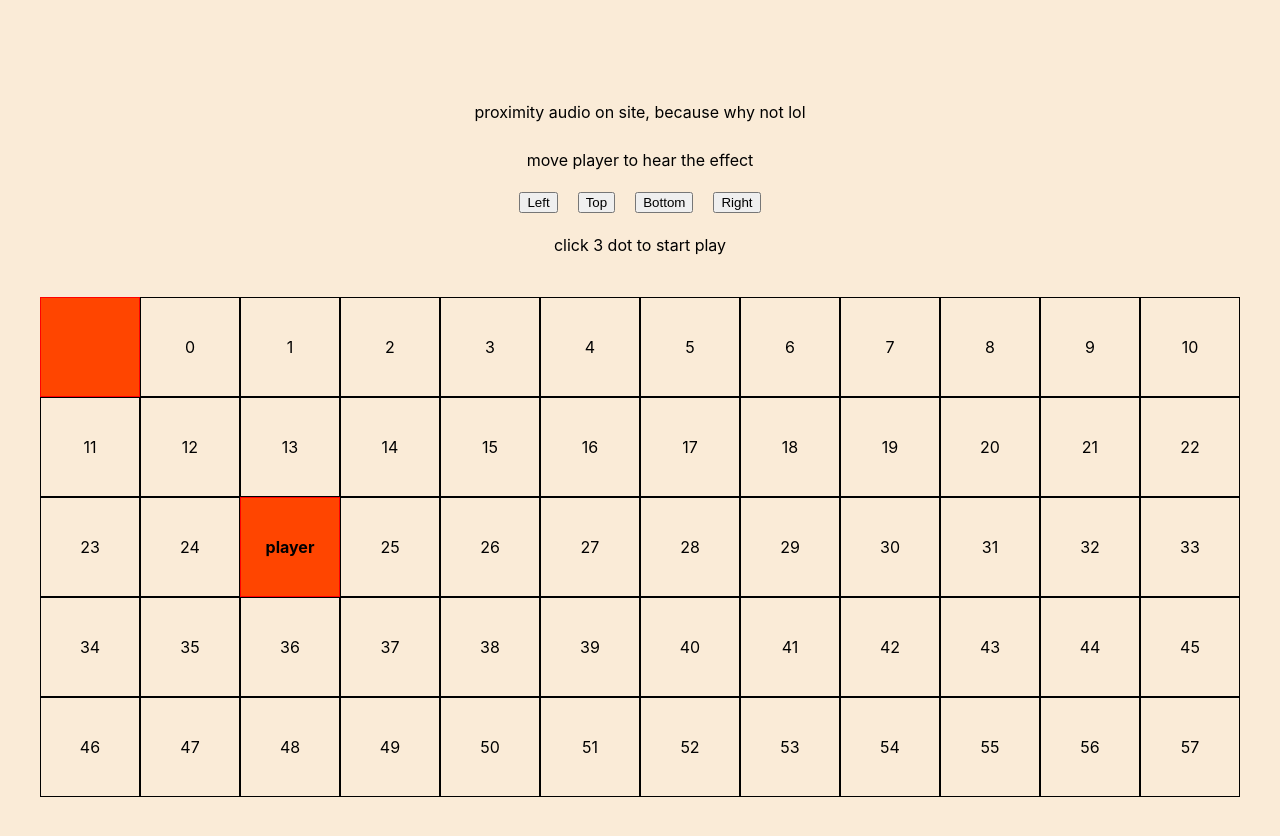
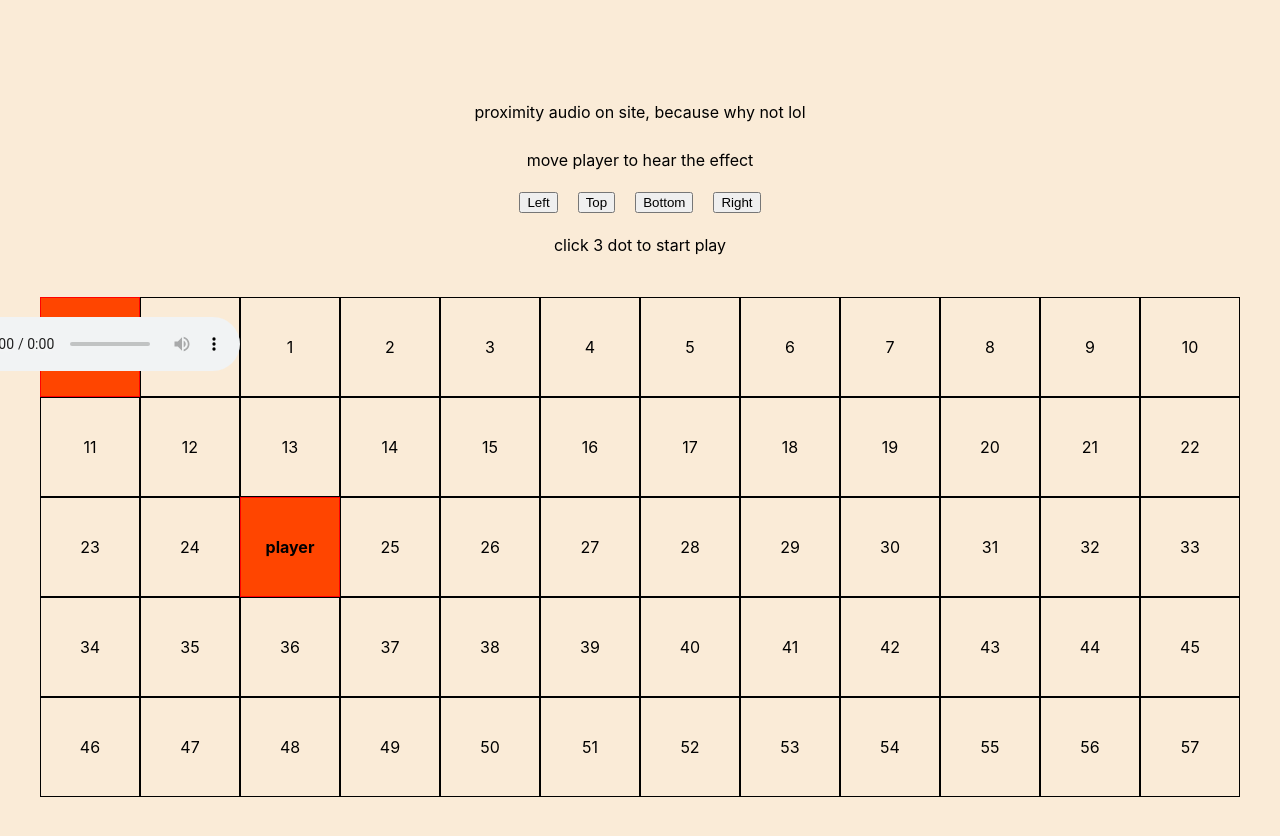
Before and after one commit to Kndgy/proximity-site, a React (Vite) app: page / in a window 1280 px wide. Shown: the top 836 px of the page. Built offline with nearby package versions, Linux system fonts and the light colour scheme.

Commit message:
fix object audio?

```diff
--- a/src/App.tsx
+++ b/src/App.tsx
@@ -68,9 +68,9 @@ function App() {
   console.log(actorPosition)
   console.log(1 - Math.min(Math.max((actorPosition.row + actorPosition.col) / 10, 0), 1));
 
-  // const controlAudio = () =>{
-  //   return (1 - Math.min(Math.max((actorPosition.row + actorPosition.col) / 10, 0), 1))
-  // }
+  const controlAudio = () =>{
+    return (1 - Math.min(Math.max((actorPosition.row + actorPosition.col) / 10, 0), 1))
+  }
 
 
   return (
@@ -89,7 +89,7 @@ function App() {
       <div style={{ display: 'grid', gridTemplateColumns: 'repeat(12, 100px)', paddingTop:'40px' }}>
         <Actor initialCol={0} initialRow={0} embed={
           <div>
-            {/* <ReactAudioPlayer volume={controlAudio()} src='/ballin.mp3' loop={true} autoPlay={true} controls/> */}
+            <ReactAudioPlayer volume={controlAudio()} src='/ballin.mp3' loop={true} autoPlay={true} controls/>
           </div>
         }/>
         <Actor initialCol={actorPosition.col} initialRow={actorPosition.row} embed={"player"}/>
```
